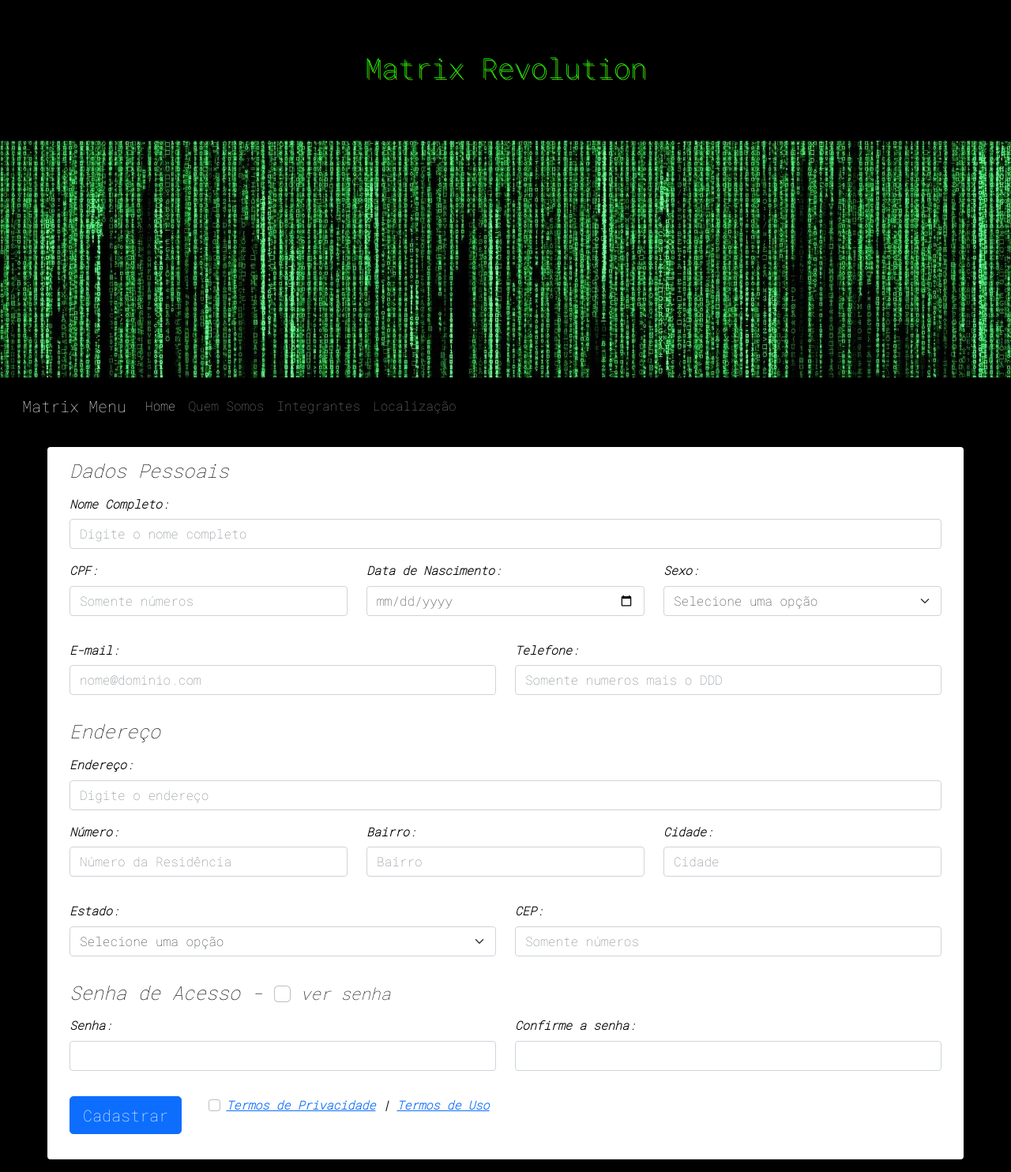
After one commit to dbezerra95/Matrix-html, a PHP site: page /cadastro-soldado.php in a window 1280 px wide. The commit adds this page. Shown: the whole page at 79% size. Run offline with PHP 8.4, Linux system fonts and the light colour scheme.

Commit message:
Update Geral

```diff
--- /dev/null
+++ b/cadastro-soldado.php
@@ -0,0 +1,245 @@
+<!DOCTYPE html>
+<html>
+    <head>
+        <meta charset="utf-8">
+        <meta name="viewport" content="width=device-width, initial-scale=1.0">
+        <link href="https://cdn.jsdelivr.net/npm/bootstrap@5.1.0/dist/css/bootstrap.min.css" rel="stylesheet" integrity="sha384-KyZXEAg3QhqLMpG8r+8fhAXLRk2vvoC2f3B09zVXn8CA5QIVfZOJ3BCsw2P0p/We" crossorigin="anonymous">
+        <link rel="stylesheet" href="css/style.css">
+        <title>Matrix</title>
+    </head>
+
+    <body>
+        <h1 id="principal" > Matrix Revolution </h1>
+
+        <header class="container-fluid">
+
+            <!-- <div id="carousel" class="carousel slide" data-bs-ride="carousel">
+              <div class="carousel-inner">
+                <div class="carousel-item active">
+                  <img src="img/683992.jpg" class="d-block w-100" alt="Matrix">
+                </div>
+              </div>
+            </div> -->
+
+        </header>
+
+          <nav class="navbar navbar-expand-lg navbar-dark bg-black sticky-top p-3">
+
+            <div class="container-fluid">
+
+              <button class="navbar-toggler" type="button" data-bs-toggle="collapse" data-bs-target="#navbarTogglerDemo01" aria-controls="navbarTogglerDemo01" aria-expanded="false" aria-label="Toggle navigation">
+                <span class="navbar-toggler-icon"></span>
+              </button>
+
+              <div class="collapse navbar-collapse" id="navbarTogglerDemo01">
+                <a class="navbar-brand">Matrix Menu</a>
+                <ul class="navbar-nav me-auto mb-2 mb-lg-0">
+                  <li class="nav-item">
+                    <a class="nav-link active" aria-current="page" href="#principal">Home</a>
+                  </li>
+                  <li class="nav-item">
+                    <a class="nav-link" href="#quemsomos">Quem Somos</a>
+                  </li>
+                  <li class="nav-item">
+                    <a class="nav-link" href="#quemsomos">Integrantes</a>
+                  </li>
+                  <li class="nav-item">
+                    <a class="nav-link" href="#localizacao">Localização</a>
+                  </li>
+                </ul>
+              </div>
+
+            </div>
+          </nav>
+
+          <!-- Cadastro -->
+          <main class="container-fluid">
+
+            <section class="row mx-5 mt-3 p-3 mb-3 bg-white rounded">
+
+                <form name="Cadastro" action="cadastrar.php" method="POST">
+
+                    <h4 class="mb-3">Dados Pessoais</h4>
+
+                    <div class="col mb-3">
+
+                        <label for="nome" class="form-label">Nome Completo:</label>
+                        <input type="text" class="form-control" id="nome" name="nome" placeholder="Digite o nome completo" required>
+
+                    </div>
+
+                    <div class="row mb-3">
+
+                        <div class="col-lg-4 col-sm-12 mb-3">
+
+                            <label for="cpf" class="form-label">CPF:</label>
+                            <input type="text" class="form-control" id="cpf" name="cpf" maxlength="11" placeholder="Somente números" required>
+
+                        </div>
+                        <div class="col-lg-4 col-sm-12 mb-3">
+
+                            <label for="nascimento" class="form-label">Data de Nascimento:</label>
+                            <input type="date" class="form-control" id="nascimento" name="nascimento" required>
+
+                        </div>
+
+                        <div class="col-lg-4 col-sm-12 mb-3">
+
+                            <label for="sexo" class="form-label">Sexo:</label>
+
+                            <select class="form-select" id="sexo" name="sexo" required>
+
+                                <option value="0" selected>Selecione uma opção</option>
+                                <option value="Masculino">Masculino</option>
+                                <option value="Feminino">Feminino</option>
+
+                            </select>
+
+                        </div>
+
+                    </div>
+
+                    <div class="row mb-3">
+
+                        <div class="col-lg-6 col-sm-12 mb-3">
+
+                            <label for="email" class="form-label">E-mail:</label>
+                            <input type="email" class="form-control" id="email" name="email" placeholder="nome@dominio.com" required>
+
+                        </div>
+
+                        <div class="col-lg-6 col-sm-12 mb-3">
+
+                            <label for="telefone" class="form-label">Telefone:</label>
+                            <input type="tel" class="form-control" id="telefone" name="telefone" maxlength="11" placeholder="Somente numeros mais o DDD" required>
+
+                        </div>
+
+                    </div>
+
+                    <h4 class="mb-3">Endereço</h4>
+
+                    <div class="col mb-3">
+
+                        <label for="endereco" class="form-label">Endereço:</label>
+                        <input type="text" class="form-control" id="endereco" name="endereco" placeholder="Digite o endereço" required>
+
+                    </div>
+
+                    <div class="row mb-3">
+
+                        <div class="col-lg-4 col-sm-12 mb-3">
+
+                            <label for="end_numero" class="form-label">Número:</label>
+                            <input type="text" class="form-control" id="end_numero" name="end_numero" placeholder="Número da Residência" required>
+
+                        </div>
+
+                        <div class="col-lg-4 col-sm-12 mb-3">
+
+                            <label for="bairro" class="form-label">Bairro:</label>
+                            <input type="text" class="form-control" id="bairro" name="bairro" placeholder="Bairro" required>
+
+                        </div>
+
+                        <div class="col-lg-4 col-sm-12 mb-3">
+
+                            <label for="cidade" class="form-label">Cidade:</label>
+                            <input type="text" class="form-control" id="cidade" name="cidade" placeholder="Cidade" required>
+
+                        </div>
+                    </div>
+
+                    <div class="row mb-3">
+                        <div class="col-lg-6 col-sm-12 mb-3">
+
+                            <label for="estado" class="form-label">Estado:</label>
+                            <select class="form-select" id="estado" name="estado" required >
+                                <option selected>Selecione uma opção</option>
+                                <option value="AC">Acre</option>
+                                <option value="AL">Alagoas</option>
+                                <option value="AP">Amapá</option>
+                                <option value="AM">Amazonas</option>
+                                <option value="BA">Bahia</option>
+                                <option value="CE">Ceará</option>
+                                <option value="DF">Distrito Federal</option>
+                                <option value="ES">Espírito Santo</option>
+                                <option value="GO">Goiás</option>
+                                <option value="MA">Maranhão</option>
+                                <option value="MT">Mato Grosso</option>
+                                <option value="MS">Mato Grosso do Sul</option>
+                                <option value="MG">Minas Gerais</option>
+                                <option value="PA">Pará</option>
+                                <option value="PB">Paraíba</option>
+                                <option value="PR">Paraná</option>
+                                <option value="PE">Pernambuco</option>
+                                <option value="PI">Piauí</option>
+                                <option value="RJ">Rio de Janeiro</option>
+                                <option value="RN">Rio Grande do Norte</option>
+                                <option value="RS">Rio Grande do Sul</option>
+                                <option value="RO">Rondônia</option>
+                                <option value="RR">Roraima</option>
+                                <option value="SC">Santa Catarina</option>
+                                <option value="SP">São Paulo</option>
+                                <option value="SE">Sergipe</option>
+                                <option value="TO">Tocantins</option>
+                            </select>
+
+                        </div>
+                        <div class="col-lg-6 col-sm-12 mb-3">
+
+                            <label for="cep" class="form-label">CEP:</label>
+                            <input type="text" class="form-control" id="cep" name="cep" maxlength="8" placeholder="Somente números" required>
+
+                        </div>
+
+                    </div>
+
+                    <h4 class="mb-3">
+
+                        Senha de Acesso -
+                        <small>
+                            <input type="checkbox" id="versenha" class="form-check-input"> ver senha
+                        </small>
+
+                    </h4>
+                    <div class="row mb-3">
+
+                        <div class="col-lg-6 col-sm-12 mb-3">
+
+                            <label for="senha1" class="form-label">Senha:</label>
+                            <input type="password" class="form-control" id="senha1" name="senha" required>
+
+                        </div>
+
+                        <div class="col-lg-6 col-sm-12 mb-3">
+
+                            <label for="senha2" class="form-label">Confirme a senha:</label>
+                            <input type="password" class="form-control" id="senha2" required>
+
+                        </div>
+
+                    </div>
+
+                    <div class="row">
+
+                        <div class="col-lg-2 col-sm-12 mb-3">
+                            <input type="submit" value="Cadastrar" id="enviar" class="btn btn-primary btn-lg">
+                        </div>
+
+                        <div class="col-lg-10 col-sm-12 mb-3 form-check">
+                            <input type="checkbox" name="termos" id="termos" class="form-check-input" required>
+                            <label for="termos" class="form-check-label">
+                               <a href="termo-privacidade.html" target="_blank">Termos de Privacidade</a> |
+                               <a href="termo-de-uso.html" target="_blank">Termos de Uso</a>
+                            </label>
+
+                        </div>
+
+                    </div>
+
+                </form>
+
+            </section>
+
+        </main>
--- a/css/style.css
+++ b/css/style.css
@@ -5,7 +5,6 @@ body {
     background-color: #000000;
     color: rgb(0, 255, 13);
     margin: 0;
-
     background-position: center;
     background-repeat: no-repeat;
     background-size: cover;
@@ -30,6 +29,13 @@ header {
     height: 300px;
     /* background-position: bottom; */
 
+}
+
+main, option {
+    color: rgb(0, 0, 0);
+    font-size: 15px;
+    font-style: oblique;
+    font-weight: bolder;
 }
 
 /* #principal{
```
Also changed, not shown: cadastrar.php (added, +81 -0 lines), index.php (added, +124 -0 lines), jshtml/objetoJS.html (renamed from objetoJS.html), jshtml/operadoresAritimeticos.html (renamed from operadoresAritimeticos.html).
